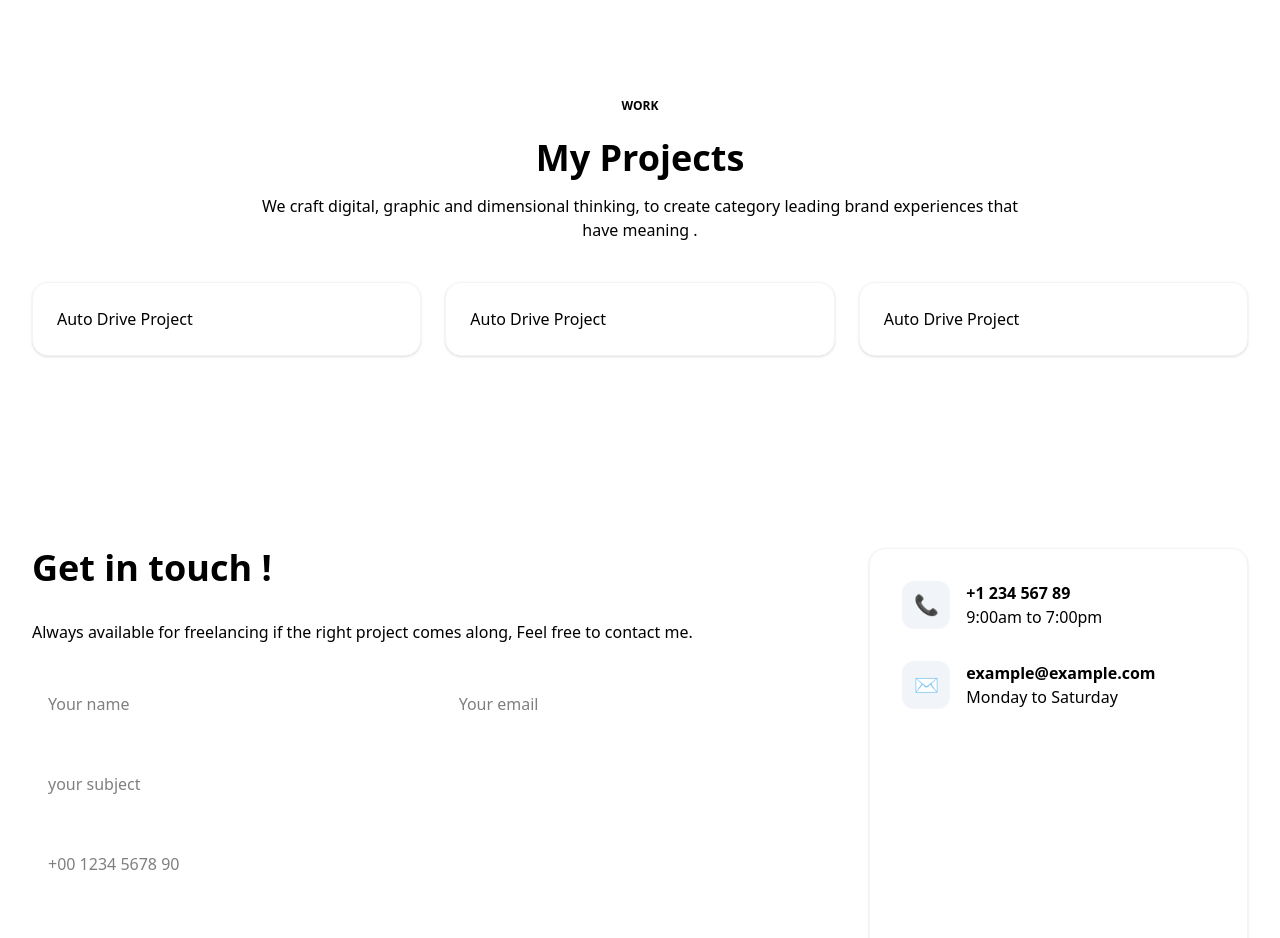
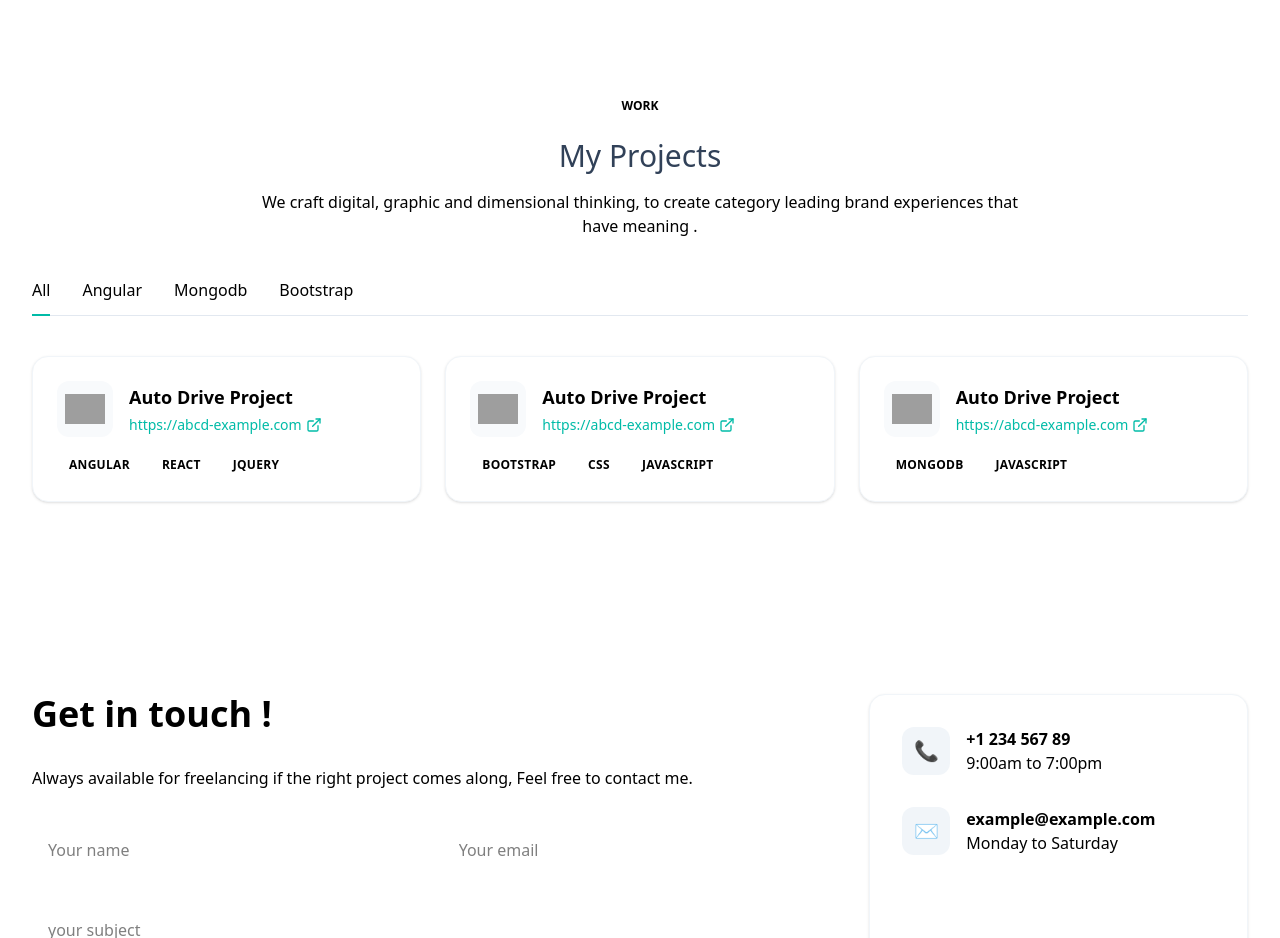
Before and after one commit to saisushvitha/sushvi-portfolio, a React (Vite) app: page / in a window 1280 px wide. Shown: the part 2280-3218 px from the top of the page. Built offline with nearby package versions, Linux system fonts and the light colour scheme; grey boxes are pictures that could not be loaded.

Commit message:
project section changes

```diff
--- a/src/components/projects.tsx
+++ b/src/components/projects.tsx
@@ -1,33 +1,122 @@
+import { useState } from "react";
 import type { ProjectItem } from "../types";
 import Container from "./container";
 import Card from "./card";
-
+import { ExternalLink } from "lucide-react";
 
 type Props = {
-    data: { title: string; categories: string[]; items: ProjectItem[] }
+    data: { title: string; categories: string[]; items: ProjectItem[] };
 };
 
 export default function Projects({ data }: Props) {
+    const [active, setActive] = useState<string>("All");
+
+    const filtered =
+        active === "All"
+            ? data.items
+            : data.items.filter((p) => p.category === active);
+
     return (
         <section id="projects" className="bg-white py-24">
             <Container>
+                {/* Section heading */}
                 <div className="text-center">
-                    <span className="inline-block bg-brand-50 text-brand-600 px-3 py-1 rounded-lg text-xs font-bold">WORK</span>
-                    <h2 className="mt-5 text-4xl font-extrabold text-ink-900">{data.title}</h2>
+                    <span className="inline-block bg-brand-50 text-brand-600 px-3 py-1 rounded-lg text-xs font-bold">
+                        WORK
+                    </span>
+                    <h2 className="mt-5 text-3xl font-medium text-slate-700">
+                        {data.title}
+                    </h2>
                     <p className="mt-4 text-ink-500 max-w-3xl mx-auto">
-                        We craft digital, graphic and dimensional thinking, to create category leading brand experiences that have meaning .
+                        We craft digital, graphic and dimensional thinking, to create
+                        category leading brand experiences that have meaning .
                     </p>
                 </div>
+
+                {/* Tabs */}
+                <div className="mt-10 border-b border-slate-200">
+                    <div className="flex justify-start">
+                        <div className="flex gap-8 text-sm sm:text-base">
+                            {data.categories.map((cat) => {
+                                const isActive = active === cat;
+                                return (
+                                    <button
+                                        key={cat}
+                                        type="button"
+                                        onClick={() => setActive(cat)}
+                                        className={`pb-3 -mb-px border-b-2 transition-colors ${isActive
+                                                ? "border-teal-500 text-ink-900"
+                                                : "border-transparent text-ink-500 hover:text-ink-700"
+                                            }`}
+                                    >
+                                        {cat}
+                                    </button>
+                                );
+                            })}
+                        </div>
+                    </div>
+                </div>
+
+
+
+                {/* Cards */}
                 <div className="mt-10 grid grid-cols-1 md:grid-cols-2 xl:grid-cols-3 gap-6">
-                    {data.items.map((p, idx) => (
-                        <Card key={idx}>
-                            <div className="p-6">
-                                <h3>{p.title}</h3>
-                            </div>
-                        </Card>
+                    {filtered.map((p) => (
+                        <ProjectCard key={p.title + p.url} project={p} />
                     ))}
                 </div>
             </Container>
         </section>
     );
 }
+
+function ProjectCard({ project }: { project: ProjectItem }) {
+    return (
+        <Card>
+            <div className="p-6 flex flex-col gap-4">
+                {/* Logo + title */}
+                <div className="flex items-center gap-4">
+                    <div className="h-14 w-14 rounded-xl bg-slate-50 flex items-center justify-center overflow-hidden">
+                        {project.thumb ? (
+                            <img
+                                src={project.thumb}
+                                alt={project.title}
+                                className="h-10 w-10 object-contain"
+                            />
+                        ) : (
+                            <span className="text-lg font-bold text-ink-500">
+                                {project.title.charAt(0)}
+                            </span>
+                        )}
+                    </div>
+                    <div className="flex-1">
+                        <p className="text-lg font-semibold text-ink-900">
+                            {project.title}
+                        </p>
+                        <a
+                            href={project.url}
+                            target="_blank"
+                            rel="noopener noreferrer"
+                            className="mt-1 inline-flex items-center text-sm text-teal-500 hover:text-teal-600"
+                        >
+                            {project.url}
+                            <ExternalLink className="ml-1 h-4 w-4" />
+                        </a>
+                    </div>
+                </div>
+
+                {/* Tags */}
+                <div className="flex flex-wrap gap-2">
+                    {project.tags.map((tag) => (
+                        <span
+                            key={tag}
+                            className="px-3 py-1 rounded-md bg-brand-50 text-brand-600 text-xs font-semibold uppercase tracking-wide"
+                        >
+                            {tag}
+                        </span>
+                    ))}
+                </div>
+            </div>
+        </Card>
+    );
+}
```
